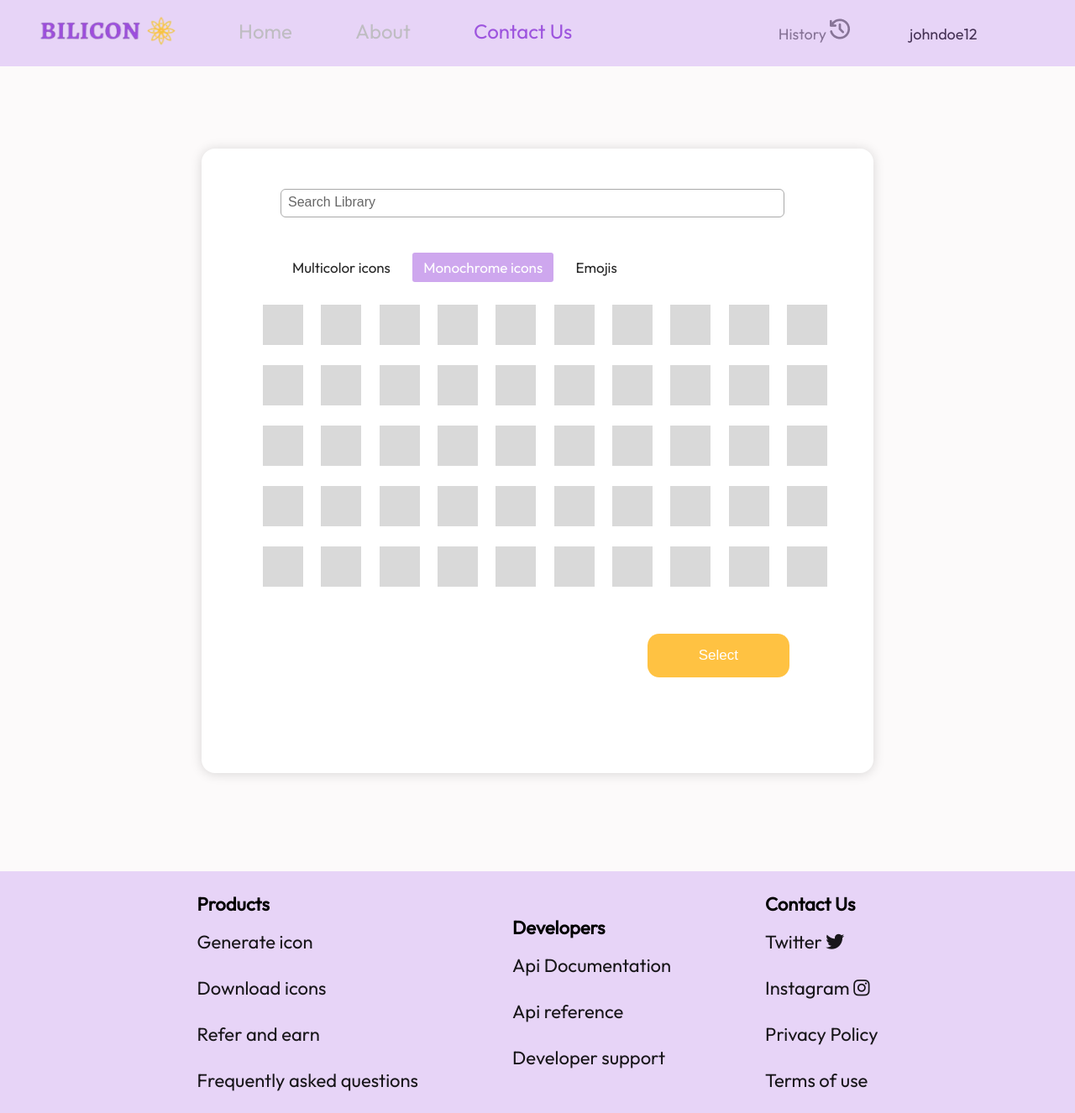
After one commit to zuri-training/Team-Spoonbill2, a web app: file Public/library.html in a window 1280 px wide. The commit adds this page. Shown: the whole page at 84% size. Run offline with its HTML, style and script files only (its server is not run), Linux system fonts and the light colour scheme; some libraries are stand-ins or nearby versions.

Commit message:
added Explore library page

```diff
--- /dev/null
+++ b/Public/css/library.css
@@ -0,0 +1,224 @@
+/*Start of CSS*/
+
+* {
+    margin: 0;
+    padding: 0;
+    line-height: 1.2;
+    box-sizing: border-box;
+  }
+
+  body {
+    background-color: #FCFAFA;
+    font-family: outfit, sans-serif;
+  }
+
+/*navigation*/
+
+header {
+    display: flex;
+    justify-content: center;
+    align-items: center;
+    color: white;
+    background-color: #E7D4F7;
+    padding: 0.4em;
+}
+.logo {
+    margin-right: 4em;
+}
+
+.logo>img {
+    width: 322.44;
+    height: 36px;
+    line-height: 45.36px;
+}
+
+nav {
+    display: flex;
+}
+
+nav a {
+    color: #000000;
+    text-decoration: none;
+    font-size: 24px;
+    line-height: 30.24px;
+    margin-right: 3em;
+    letter-spacing: 0em;
+}
+
+.menu1 {
+    padding: 1em 0.7em;
+}
+
+.menu1 a {
+    color: #BFBDC2;
+}
+
+.menu2 {
+    padding: 1em 0.7em;
+    margin-left: 9em;
+}
+
+.menu2 a {
+    color:#877497;
+    padding: 7px;
+    font-size: 18px;
+    border-radius: 7px;
+}
+
+.menu2>.different {
+
+    color: #463356;
+}
+
+.menu1 a.active {
+    color: #9D54DE;
+}
+
+.toggle-button {
+    position: absolute;
+    top: .70rem;
+    right: 3rem;
+    display: none;
+    flex-direction: column;
+    justify-content: space-between;
+    width: 30px;
+    height: 21px;
+}
+
+.toggle-button .bar {
+    height: 3px;
+    width: 100%;
+    background-color: white;
+    border-radius: 10px;
+}
+
+/* section */
+
+.showcase {
+    display: flex;
+    justify-content: center;
+    margin: 98px 0 117px 0;
+  }
+
+  .container{
+    width: 800px;
+    height: 744px;
+    box-shadow: 0px 1px 14px rgba(0, 0, 0, 0.15);
+    border-radius: 16px;
+    background-color: rgb(255, 255, 255);
+  }
+
+  form {
+    width: 200px;
+    margin-left: 94px;
+}
+
+
+form .fa-search{
+    align-self: center;
+}
+
+form ::placeholder {
+    font-style: normal;
+    font-weight: 400;
+    font-size: 16px;
+    line-height: 24px;
+    color: rgba(0, 0, 0, 0.6);
+}
+
+form input {
+    color: white;
+    width: 300%;
+    margin: 48px 0px;
+    padding: 8px;
+    border: 1px solid #A9A9A9;
+    border-radius: 6px;
+   }
+
+   .container ul{
+    margin-left: 90px;
+   }
+
+   .container ul li {
+    list-style: none;
+    display: inline-block;
+    line-height: 24px;
+    margin: 0 5px;
+}
+
+.container ul li a {
+    text-decoration: none;
+    color: #272727;
+    font-size: 17px;
+    padding: 7px 13px;
+    border-radius: 3px;
+}
+
+.container ul li a.active{
+    color: #fff;
+    background-color: #CEA7EE;
+}
+
+.row1 .btn{
+    border: none;
+    margin-left: 18px;
+    width: 48px;
+    height: 48px;
+    background-color: #D9D9D9;
+}
+
+
+.container .boxes{
+    display: flex;
+    flex-direction: column;
+    align-items: center;
+    margin: 32px 32px;
+}
+
+.container .boxes .row1{
+    margin-bottom: 24px;
+}
+
+
+.container button {
+    background-color: #FFC242;
+    color: #fff;
+    border: 2px solid transparent;
+    text-decoration: none;
+    padding: 14px 59px 14px 59px;
+    border-radius: 14px;
+    font-size: 17px;
+    font-weight: 400;
+    float: right;
+    margin-right: 100px;
+}
+
+/*footer*/
+footer {
+    background-color: #E7D4F7;
+    padding: 1em;
+    letter-spacing: 0em;
+    display: flex;
+    align-items: center;
+    justify-content: center;
+    gap: 7em;
+}
+
+footer ul li {
+    color: #000000;
+    list-style-type: none;
+    font-size: 22px;
+    margin-top: 10px;
+}
+
+.foot a {
+    color: #000000E5;
+    font-weight: 400;
+    line-height: 45px;
+    text-decoration: none;
+}
+
+.foot img {
+    width: 31.75px;
+    height: 30.81px;
+}
--- /dev/null
+++ b/Public/library.html
@@ -0,0 +1,144 @@
+<!DOCTYPE html>
+<html lang="en">
+<head>
+    <meta charset="UTF-8">
+    <meta http-equiv="X-UA-Compatible" content="IE=edge">
+    <meta name="viewport" content="width=device-width, initial-scale=1.0">
+    <title>Explore Library Page</title>
+</head>
+<!-- <link rel="stylesheet" href="css/Contact Us.css"> -->
+<link rel="stylesheet" href="css/Contact Us in.css">
+<link rel="stylesheet" href="css/library.css">
+<script src="js/index.js" defer></script>
+<script src="https://kit.fontawesome.com/212fe58092.js" crossorigin="anonymous"></script>
+<body>
+    <header>
+        <div class="logo"><img src="img/bilicon-low-resolution-color-logo 2.png" alt="BILICON"></div>
+        <nav class="navbar">
+            <a href="#" class="toggle-button">
+                <span class="bar"></span>
+                <span class="bar"></span>
+                <span class="bar"></span>
+            </a>
+            <div class="menu1">
+                    <a href="TeamSpoonBill2 Project/conversionPage.html">Home</a>
+                    <a href="About us in.html">About</a>
+                    <a href="Contact Us in.html" class="active">Contact Us</a>
+            </div>
+            <div class="menu2">
+                <a href="./history/history.html" >History <img src="./history/image/Vector.png"></a>
+                <a href="#" class="different">johndoe12</a>
+            </div>
+        </nav>
+    </header>
+    <section class="showcase">
+        <div class="container">
+            <div class="search-bar">
+                <form action="">
+                    <!-- <i class="fa fa-search"></i> -->
+                    <input type="text" placeholder="Search Library">
+                </form>
+            </div>
+            <ul>
+                <li><a href="#">Multicolor icons</a></li>
+                <li><a href="#" class="active">Monochrome icons</a></li>
+                <li><a href="#">Emojis</a></li>
+            </ul>
+
+            <div class="boxes">
+                <div class="row1">
+                    <input  class="btn" type="button" value="">
+                    <input  class="btn" type="button" value="">
+                    <input  class="btn" type="button" value="">
+                    <input  class="btn" type="button" value="">
+                    <input  class="btn" type="button" value="">
+                    <input  class="btn" type="button" value="">
+                    <input  class="btn" type="button" value="">
+                    <input  class="btn" type="button" value="">
+                    <input  class="btn" type="button" value="">
+                    <input  class="btn" type="button" value="">
+                </div>
+                <div class="row1">
+                    <input  class="btn" type="button" value="">
+                    <input  class="btn" type="button" value="">
+                    <input  class="btn" type="button" value="">
+                    <input  class="btn" type="button" value="">
+                    <input  class="btn" type="button" value="">
+                    <input  class="btn" type="button" value="">
+                    <input  class="btn" type="button" value="">
+                    <input  class="btn" type="button" value="">
+                    <input  class="btn" type="button" value="">
+                    <input  class="btn" type="button" value="">
+                </div>
+                <div class="row1">
+                    <input  class="btn" type="button" value="">
+                    <input  class="btn" type="button" value="">
+                    <input  class="btn" type="button" value="">
+                    <input  class="btn" type="button" value="">
+                    <input  class="btn" type="button" value="">
+                    <input  class="btn" type="button" value="">
+                    <input  class="btn" type="button" value="">
+                    <input  class="btn" type="button" value="">
+                    <input  class="btn" type="button" value="">
+                    <input  class="btn" type="button" value="">
+                </div>
+                <div class="row1">
+                    <input  class="btn" type="button" value="">
+                    <input  class="btn" type="button" value="">
+                    <input  class="btn" type="button" value="">
+                    <input  class="btn" type="button" value="">
+                    <input  class="btn" type="button" value="">
+                    <input  class="btn" type="button" value="">
+                    <input  class="btn" type="button" value="">
+                    <input  class="btn" type="button" value="">
+                    <input  class="btn" type="button" value="">
+                    <input  class="btn" type="button" value="">
+                </div>
+                <div class="row1">
+                    <input  class="btn" type="button" value="">
+                    <input  class="btn" type="button" value="">
+                    <input  class="btn" type="button" value="">
+                    <input  class="btn" type="button" value="">
+                    <input  class="btn" type="button" value="">
+                    <input  class="btn" type="button" value="">
+                    <input  class="btn" type="button" value="">
+                    <input  class="btn" type="button" value="">
+                    <input  class="btn" type="button" value="">
+                    <input  class="btn" type="button" value="">
+                </div>
+            </div>
+
+
+            <button type="button">Select</button>
+        </div>
+    </section>
+    <footer>
+        <div class="foot">
+            <ul>
+                <li><b>Products</b></li>
+                <li><a href="#">Generate icon</a></li>
+                <li><a href="#">Download icons</a></li>
+                <li><a href="#">Refer and earn</a></li>
+                <li><a href="#">Frequently asked questions</a></li>
+            </ul>
+        </div>
+        <div class="foot">
+            <ul >
+                <li><b>Developers</b></li>
+                <li><a href="#">Api Documentation</a></li>
+                <li><a href="#">Api reference</a></li>
+                <li><a href="#">Developer support</a></li>
+            </ul>
+        </div>
+        <div class="foot">
+            <ul >
+                <li><b>Contact Us</b></li>
+                <li><a href="#" class="twitter">Twitter <i class="fa-brands fa-twitter"></i></a></li>
+                <li><a href="#" class="instagram">Instagram <i class="fa-brands fa-instagram"></i></a></li>
+                <li><a href="#">Privacy Policy</a></li>
+                <li><a href="#">Terms of use</a></li>
+            </ul>
+        </div>
+    </footer>
+</body>
+</html>
```
Also changed, not shown: Public/Contact Us.html (+8 -5 lines), Public/css/signup.css (+6 -6 lines), Public/signup.html (+13 -9 lines).
